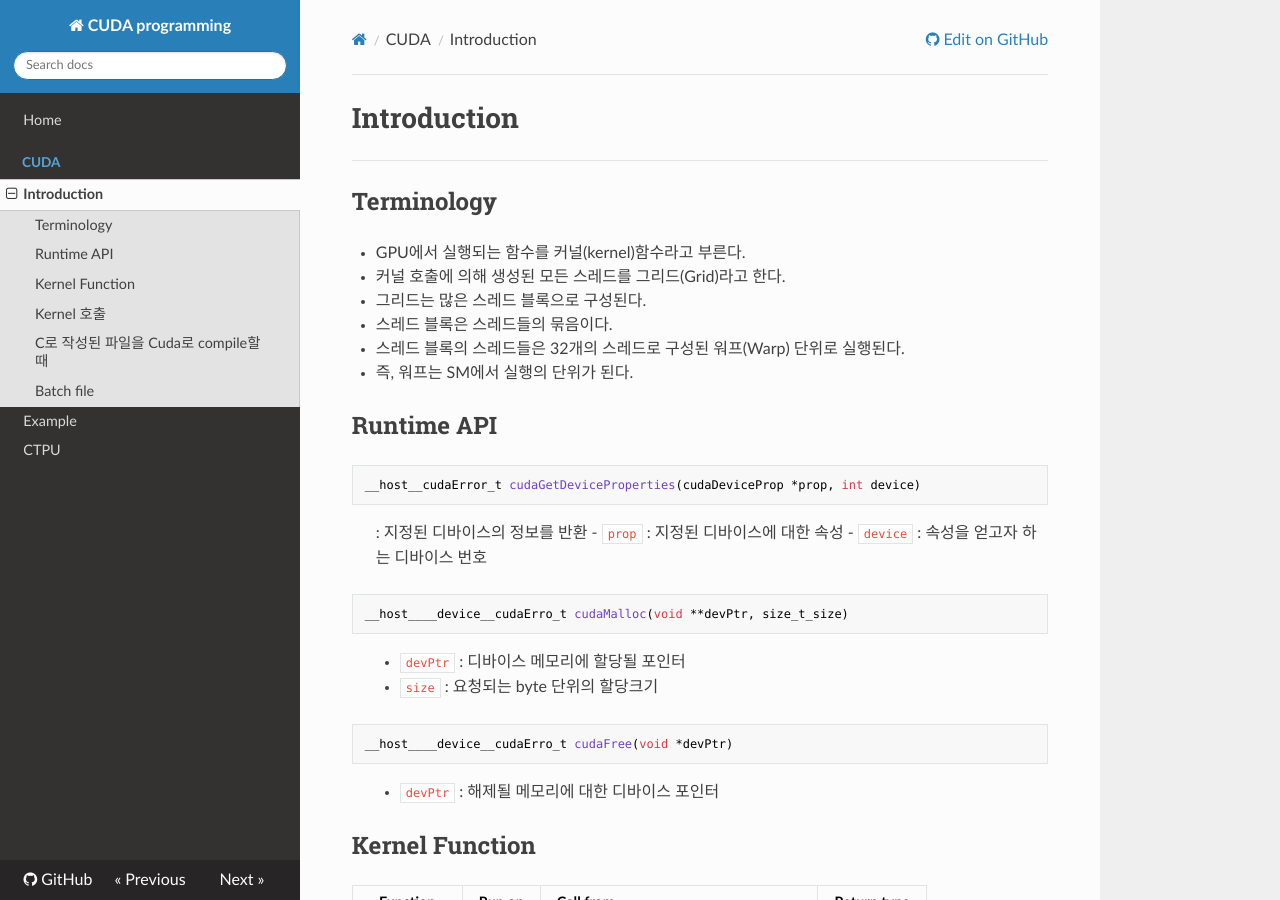
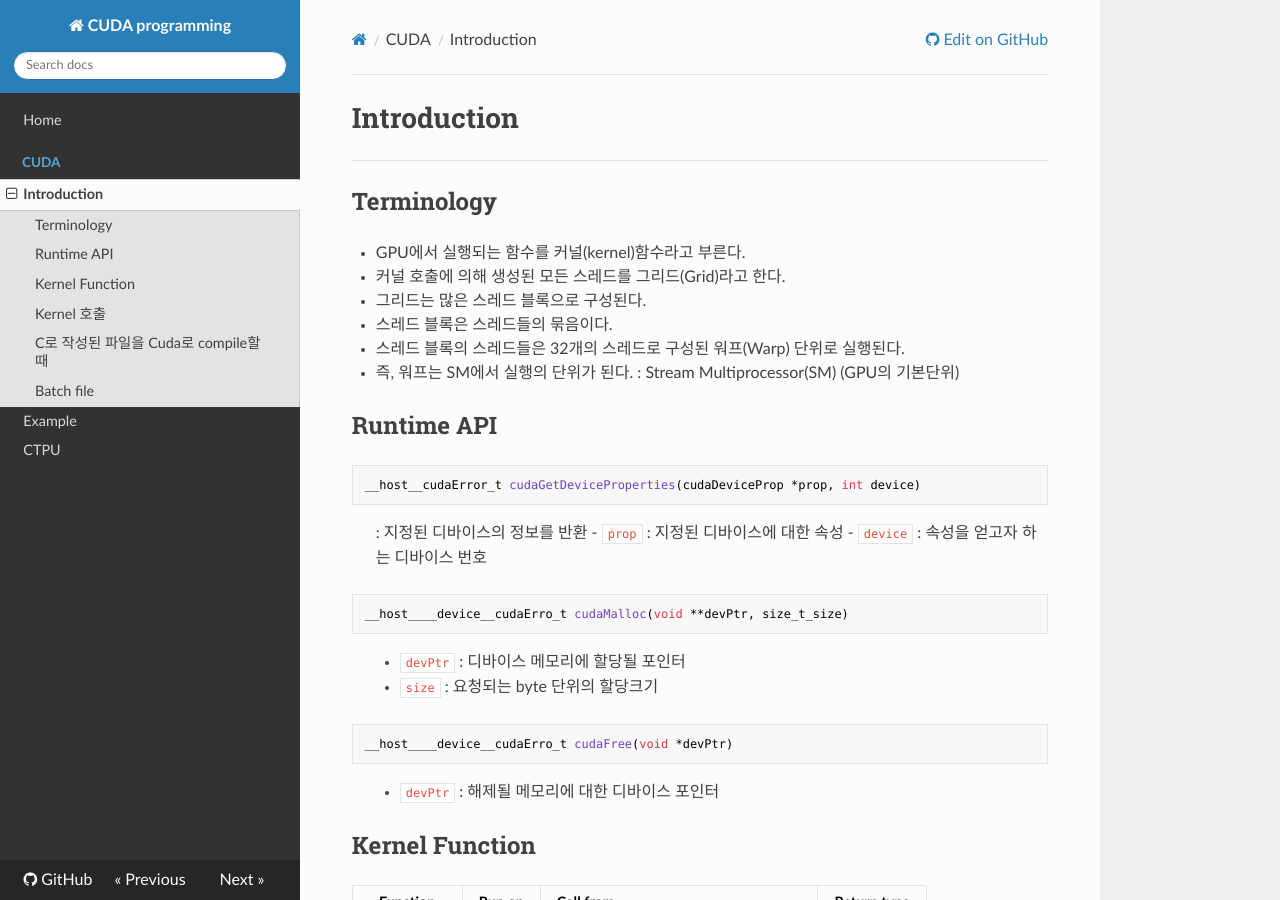
Before and after one commit to WonyoungCho/CUDA, an MkDocs documentation site: the page built from docs/CUDA_int.md, in a window 1280 px wide and 900 px high. Built offline with MkDocs 1.6.1, drawn with Linux system fonts in a browser that asks for light colours; nearby versions of some CDN libraries; old or Windows-style settings are respelled for this version of MkDocs.

Commit message:
Update CUDA_int.md

````diff
--- a/docs/CUDA_int.md
+++ b/docs/CUDA_int.md
@@ -8,6 +8,7 @@
 - 스레드 블록은 스레드들의 묶음이다.
 - 스레드 블록의 스레드들은 32개의 스레드로 구성된 워프(Warp) 단위로 실행된다.
 - 즉, 워프는 SM에서 실행의 단위가 된다.
+  : Stream Multiprocessor(SM) (GPU의 기본단위)
 
 ## Runtime API
 ```c
````
